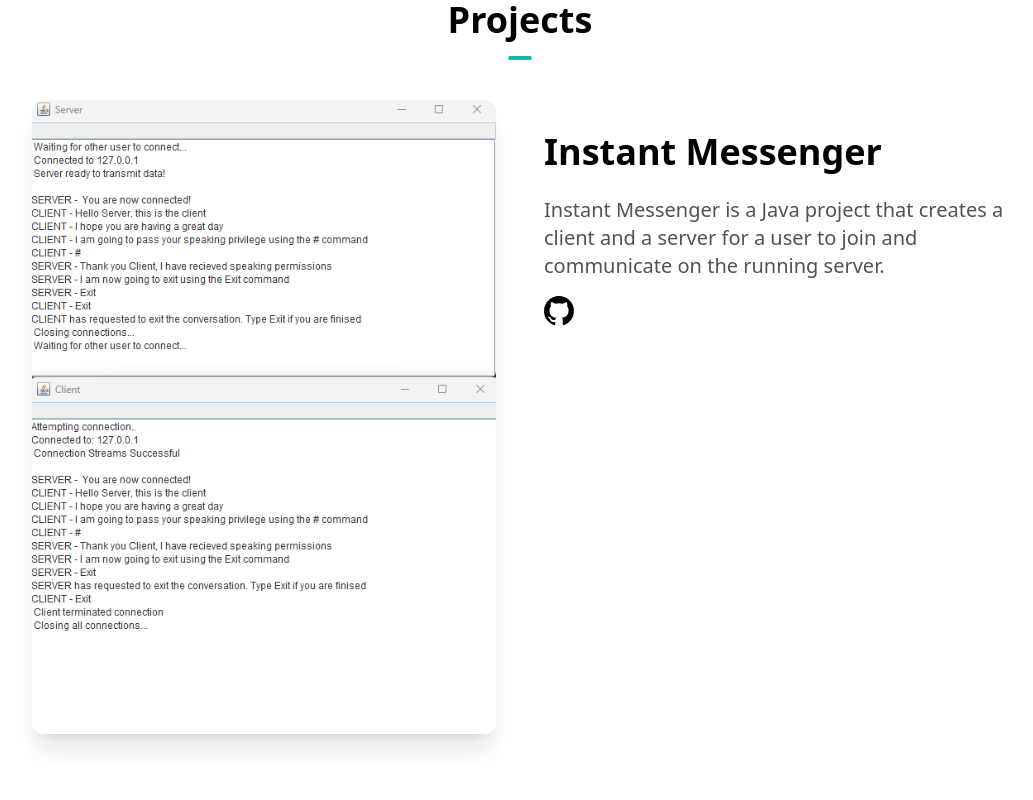
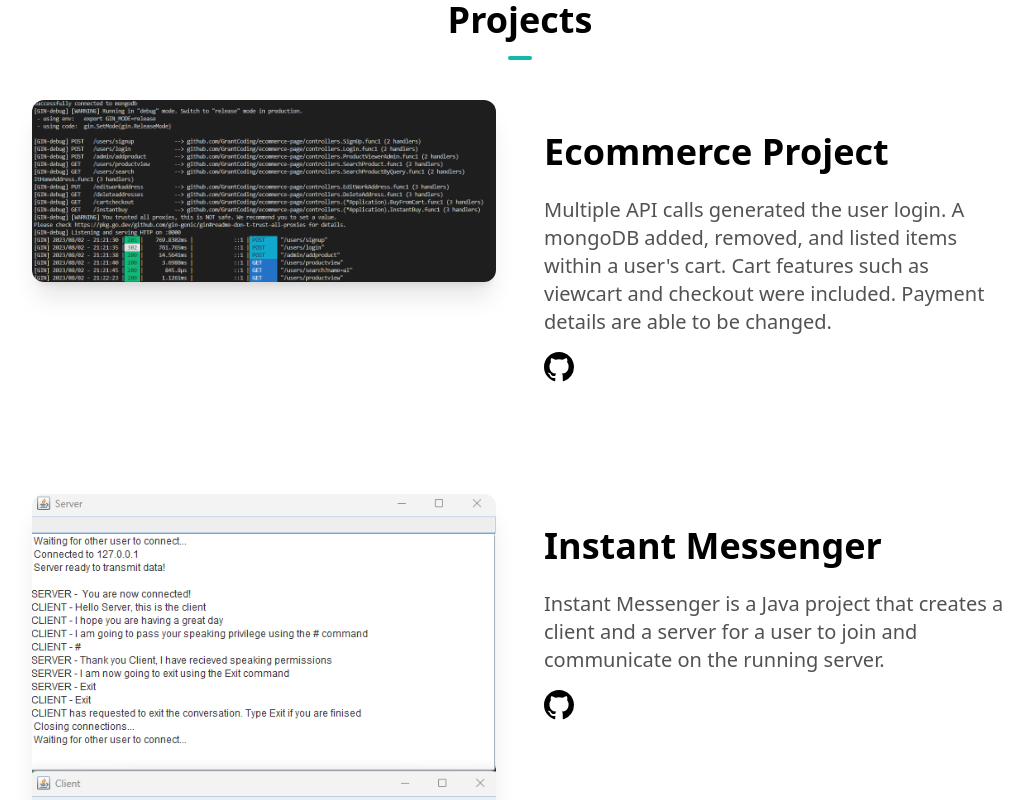
Before and after one commit to GrantCoding/GrantCoding.github.io, a Next.js app: page / in a window 1280 px wide. Shown: the part 1780-2580 px from the top of the page, without its empty margins (120-1153 px from the left). Built offline with nearby package versions, Linux system fonts and the light colour scheme.

Commit message:
Added new ecommerce project

```diff
--- a/components/PortfolioSection.tsx
+++ b/components/PortfolioSection.tsx
@@ -5,6 +5,14 @@
 import { BsGithub, BsArrowUpRightSquare } from "react-icons/bs"
 
 const projects = [
+  {
+    name: "Ecommerce Project",
+    description:
+      "Multiple API calls generated the user login. A mongoDB added, removed, and listed items within a user's cart. Cart features such as viewcart and checkout were included. Payment details are able to be changed.",
+    image: "/Ecommerce Project.png",
+    github: "https://github.com/GrantCoding/GrantsEcommerceProject",
+    link: "https://github.com/GrantCoding/GrantsEcommerceProject",
+  },
   {
     name: "Instant Messenger",
     description:
--- a/styles/globals.css
+++ b/styles/globals.css
@@ -28,5 +28,3 @@
   transform-origin: left;
   transform: scaleX(1);
 }
-body {
-}
```
Also changed, not shown: app/head.tsx (+1 -1 lines), public/Ecommerce Project.png (added).
